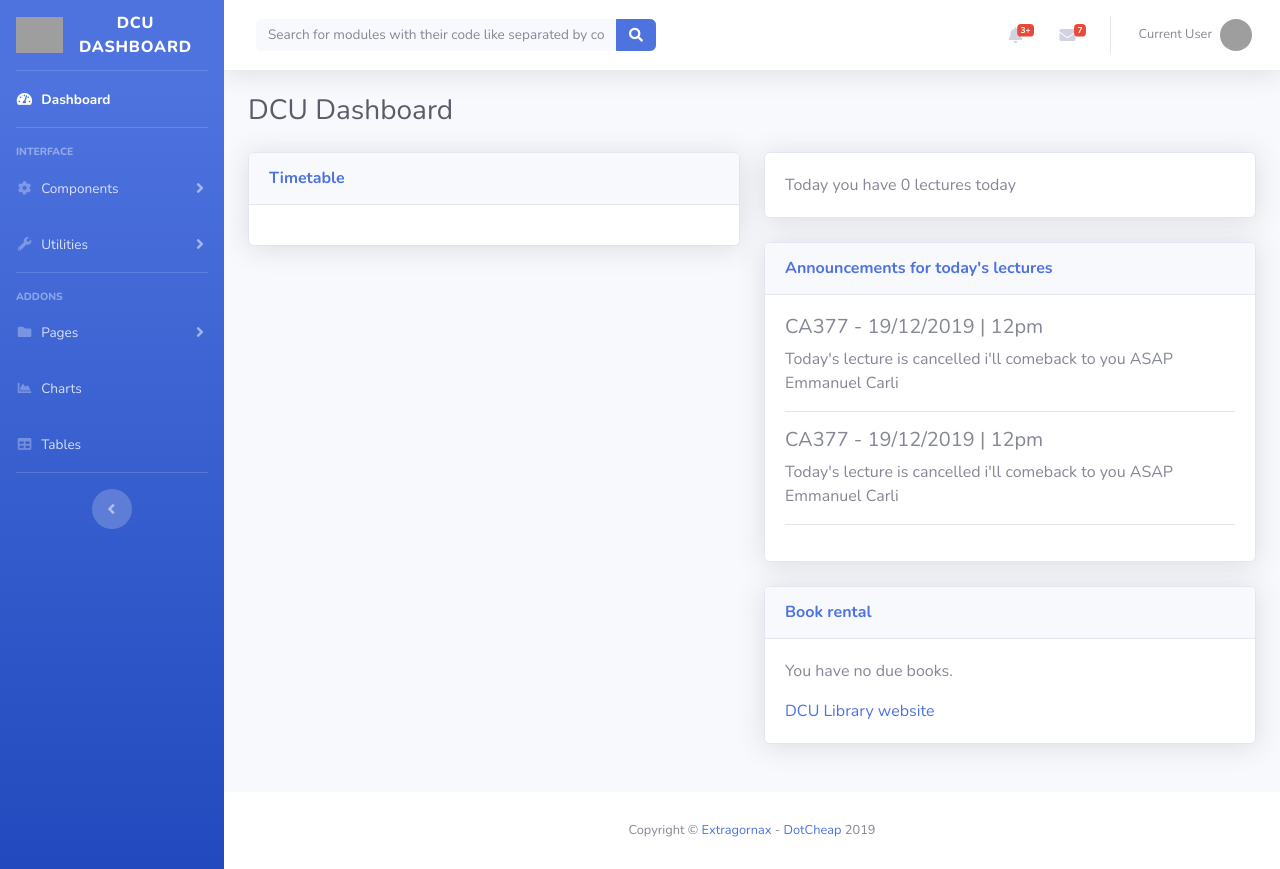
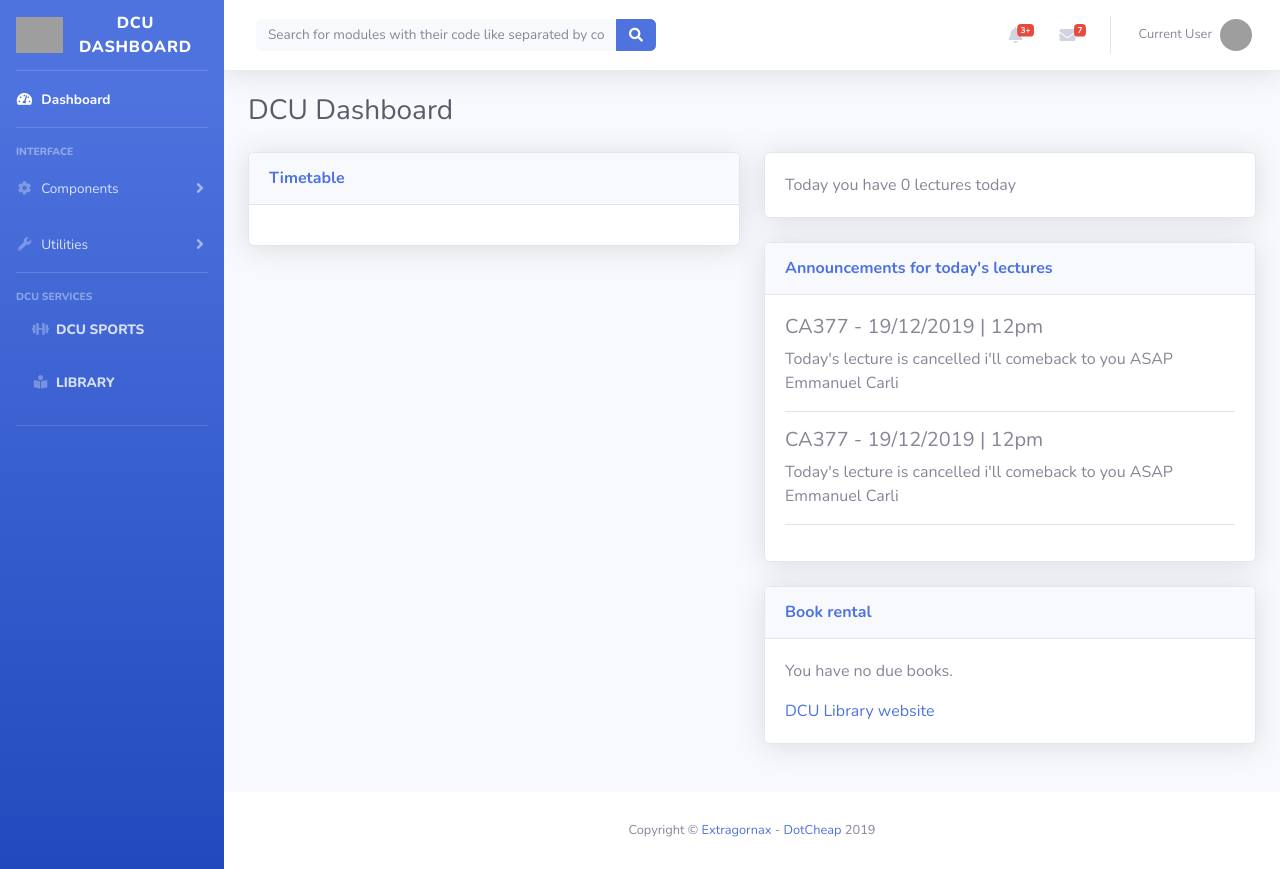
Before and after one commit to extragornax/2020-ca357-group30-ui-prototype, a Django app: page /dashboard in a window 1280 px wide. Run offline with Django 3.2, Linux system fonts and the light colour scheme; data that the repository does not hold is empty; some libraries are stand-ins or nearby versions; grey boxes are pictures that could not be loaded.

Commit message:
changed bar

```diff
--- a/frontend-django/dashboard/templates/dashboard/index.html
+++ b/frontend-django/dashboard/templates/dashboard/index.html
@@ -5,7 +5,7 @@
 
 
 <!-- Page Wrapper -->
-<div id="wrapper">
+<div id="wrapper" aria-roledescription="page wrapper">
 
     <!-- Sidebar -->
     <ul class="navbar-nav bg-gradient-primary sidebar sidebar-dark accordion" id="accordionSidebar">
@@ -76,52 +76,22 @@
         <hr class="sidebar-divider">
 
         <!-- Heading -->
-        <div class="sidebar-heading">
-            Addons
+        <div class="sidebar-heading" role="list">
+            <span role="list name">DCU Services</span>
+            <li class="nav-item">
+                <a class="nav-link" href="https://www.dcusport.ie/Connect/mrmLogin.aspx">
+                    <i class="fas fa-fw fa-dumbbell"></i>
+                    <span role="listitem" aria-roledescription="redirect to dcu sport services">DCU Sports</span></a>
+            </li>
+            <li class="nav-item">
+                <a class="nav-link"
+                    href="https://capitadiscovery.co.uk/dcu/login?message=borrowerservices_notloggedin&referer=https%3A%2F%2Fcapitadiscovery.co.uk%2Fdcu%2Faccount">
+                    <i class="fas fa-fw fa-book-reader"></i>
+                    <span role="listitem" aria-roledescription="redirect to dcu library service">Library</span></a>
+            </li>
         </div>
-
-        <!-- Nav Item - Pages Collapse Menu -->
-        <li class="nav-item">
-            <a class="nav-link collapsed" href="#" data-toggle="collapse" data-target="#collapsePages"
-                aria-expanded="true" aria-controls="collapsePages">
-                <i class="fas fa-fw fa-folder"></i>
-                <span>Pages</span>
-            </a>
-            <div id="collapsePages" class="collapse" aria-labelledby="headingPages" data-parent="#accordionSidebar">
-                <div class="bg-white py-2 collapse-inner rounded">
-                    <h6 class="collapse-header">Login Screens:</h6>
-                    <a class="collapse-item" href="login.html">Login</a>
-                    <a class="collapse-item" href="register.html">Register</a>
-                    <a class="collapse-item" href="forgot-password.html">Forgot Password</a>
-                    <div class="collapse-divider"></div>
-                    <h6 class="collapse-header">Other Pages:</h6>
-                    <a class="collapse-item" href="404.html">404 Page</a>
-                    <a class="collapse-item" href="blank.html">Blank Page</a>
-                </div>
-            </div>
-        </li>
-
-        <!-- Nav Item - Charts -->
-        <li class="nav-item">
-            <a class="nav-link" href="charts.html">
-                <i class="fas fa-fw fa-chart-area"></i>
-                <span>Charts</span></a>
-        </li>
-
-        <!-- Nav Item - Tables -->
-        <li class="nav-item">
-            <a class="nav-link" href="tables.html">
-                <i class="fas fa-fw fa-table"></i>
-                <span>Tables</span></a>
-        </li>
-
         <!-- Divider -->
         <hr class="sidebar-divider d-none d-md-block">
-
-        <!-- Sidebar Toggler (Sidebar) -->
-        <div class="text-center d-none d-md-inline">
-            <button class="rounded-circle border-0" id="sidebarToggle"></button>
-        </div>
 
     </ul>
     <!-- End of Sidebar -->
```
